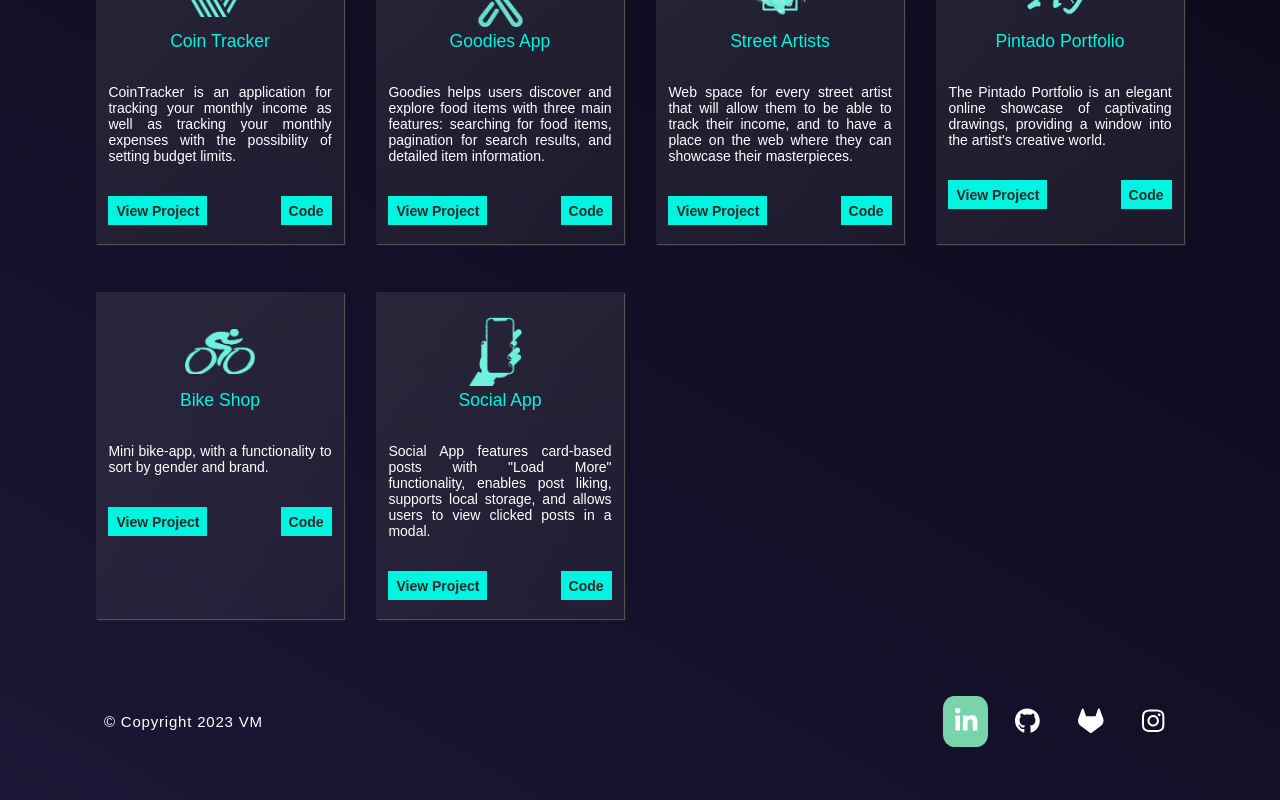
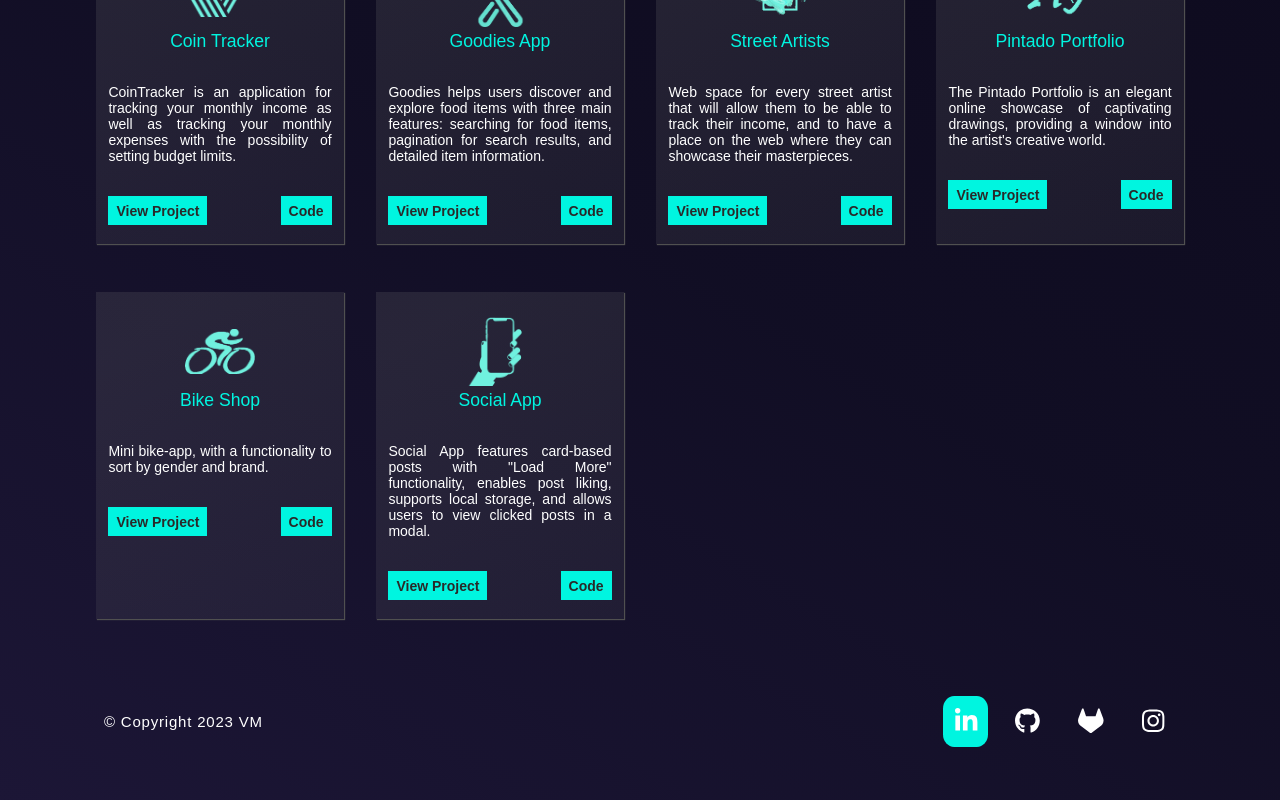
Before and after one commit to vladimirmomiroski/portfolio, a React (Create React App) app: page / in a window 1280 px wide. In both pictures the pointer is over the link 965 px from the left and 2912 px from the top of the page. Shown: the part 2191-2991 px from the top of the page. Built offline with nearby package versions, Linux system fonts and the light colour scheme; a web font is replaced by a local one.

Commit message:
changed hover color on the footer icons

```diff
--- a/src/components/footer/Footer.module.css
+++ b/src/components/footer/Footer.module.css
@@ -45,7 +45,7 @@
 
 .icons:hover {
     transition: .3s ease-in-out;
-    background-color: #79d3ab;
+    background-color: #00f5e0;
 }
 
 @media(max-width: 768px) {
```
